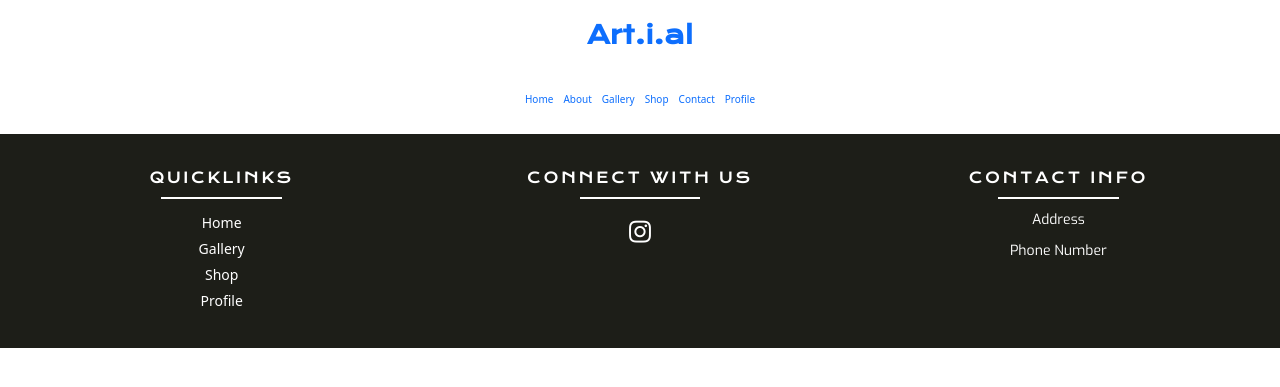
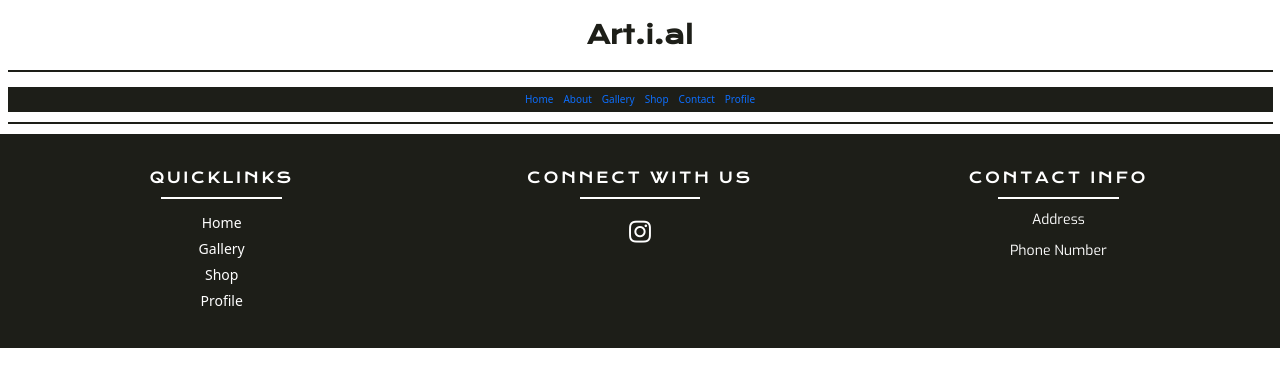
Before and after one commit to neringabickmore/art-i-al, a Django app: template templates/base.html in a window 1280 px wide. Shown: the top 387 px of the page. Run offline with Django 3.2, Linux system fonts and the light colour scheme; the template is opened without the code that fills it, so the values that code supplies are empty; parts of the project's set-up code (start-up, migrations or seed data) failed here and were passed over; some libraries are stand-ins or nearby versions.

Commit message:
STYLING/Add header and navigation styling

```diff
--- a/static/css/base.css
+++ b/static/css/base.css
@@ -1,6 +1,6 @@
 @import url('https://fonts.googleapis.com/css2?family=Exo&family=Krona+One&display=swap');
 
-:root{
+:root {
     /* fonts */
     --header-font: 'Krona One', sans-serif;
     --main-font: 'Exo', sans-serif;
@@ -21,65 +21,111 @@
     scroll-behavior: smooth;
 }
 
-body{
+body {
     height: calc(100vh - 164px);
 }
 
 h1,
 h2,
 h3,
-h4{
+h4 {
     font-family: var(--header-font);
 }
 
-p{
+p {
     font-family: var(--main-font)
 }
 
+/* header */
+.header .hr-style {
+    width: 100%;
+    border: 1px solid var(--black-chocolate);
+}
+
+/* header - logo */
+#header-logo {
+    color: var(--black-chocolate);
+}
+
+/* header - site navigation */
+#mobile-nav,
+#main-nav,
+.nav-link-header,
+.dropdown-menu-header,
+.dropdown-menu-header li a {
+    color: var(--white);
+    background-color: var(--black-chocolate);
+}
+
+.nav-link-header {
+    display: block;
+    padding: .5rem 1rem;
+    text-decoration: none;
+    text-transform: uppercase;
+}
+
+.nav-link-header,
+.dropdown-menu-header li a {
+    font-size: 1.25rem;
+    font-family: var(--header-font);
+    letter-spacing: 0.1vw;
+}
+
+.nav-link-header:focus,
+.nav-link-header:hover,
+.dropdown-menu-header li a:focus,
+.dropdown-menu-header li a:hover {
+    color: var(--white);
+    background-color: var(--hunter-green);
+}
+
 /* footer */
-.footer{
+.footer {
     background-color: var(--black-chocolate);
     color: var(--white);
     padding: 3rem 2rem;
 }
-.footer h4{
+
+.footer h4 {
     padding-bottom: 0.5rem;
     padding-top: 0.5rem;
     text-transform: uppercase;
     letter-spacing: 0.2vw;
 }
 
-.footer .hr-style{
+.footer .hr-style {
     width: 30%;
+    border: 1px solid var(--white);
 }
 
-.footer li{
+.footer li {
     list-style-type: none;
 }
 
-.footer ul i{
+.footer ul i {
     color: var(--white);
     width: 32px;
     height: 32px;
     padding: 1.2rem 0;
     font-size: 2.5rem;
 }
-.footer-nav .nav-link{
+
+.footer-nav .nav-link {
     color: var(--white);
     font-size: 1.4rem;
 }
-.footer-contact-info p{
+
+.footer-contact-info p {
     font-size: 1.4rem;
 }
 
 .footer ul i:hover,
-.footer-nav .nav-link:hover{
+.footer-nav .nav-link:hover {
     color: var(--hunter-green);
 }
 
 /* thematic break*/
-.hr-style{
-    border: 1px solid var(--white);
+.hr-style {
     opacity: 1;
     margin: 0.5rem auto 1rem auto;
     align-content: center;
```
